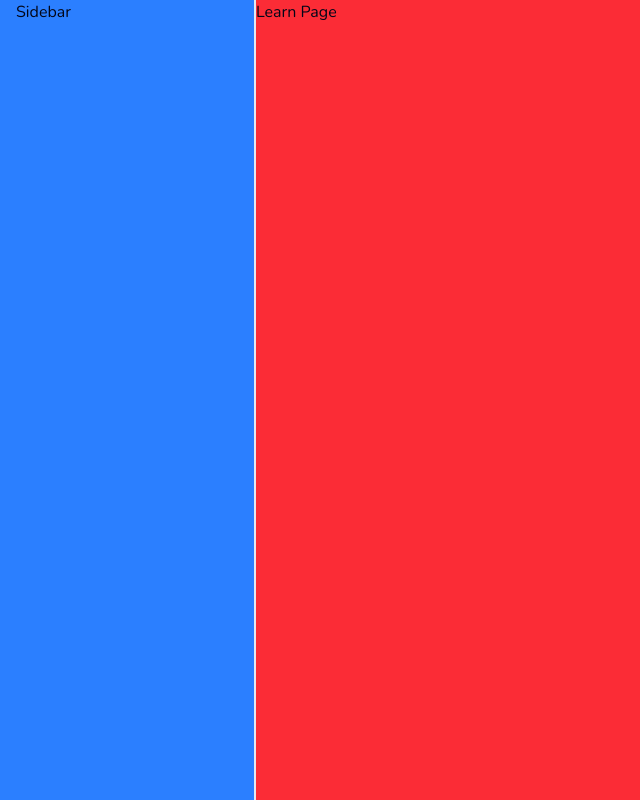
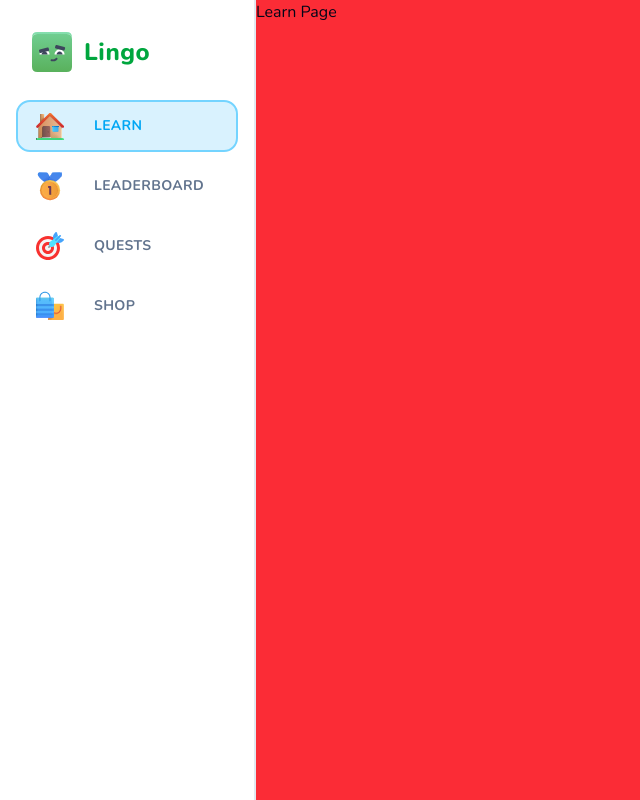
Before and after one commit to neomat-prog/lingo-clone, a Next.js app: page /learn in a window 1280 px wide. Shown: the whole page, without its empty margins (0-640 px from the left). Built offline with nearby package versions, Linux system fonts and the light colour scheme.

Commit message:
add sidebar component with dynamic items and loading indicators

```diff
--- /dev/null
+++ b/components/sidebar-item.tsx
@@ -0,0 +1,35 @@
+"use client";
+
+import { usePathname } from "next/navigation";
+import { Button } from "./ui/button";
+import Link from "next/link";
+import Image from "next/image";
+
+type Props = {
+  label: string;
+  iconSrc: string;
+  href: string;
+};
+
+export const SidebarItem = ({ label, iconSrc, href }: Props) => {
+  const pathname = usePathname();
+  const active = pathname === href;
+  return (
+    <Button
+      variant={active ? "sidebarOutline" : "sidebar"}
+      className="justify-start h-[52px]"
+      asChild
+    >
+      <Link href={href}>
+        <Image
+          src={iconSrc}
+          alt={label}
+          className="mr-5"
+          height={32}
+          width={32}
+        />
+        {label}
+      </Link>
+    </Button>
+  );
+};
--- a/components/sidebar.tsx
+++ b/components/sidebar.tsx
@@ -1,5 +1,9 @@
 import { cn } from "@/lib/utils";
-
+import Image from "next/image";
+import Link from "next/link";
+import { SidebarItem } from "./sidebar-item";
+import { ClerkLoaded, ClerkLoading, UserButton } from "@clerk/nextjs";
+import { Loader } from "lucide-react";
 type Props = {
   className?: string;
 };
@@ -8,11 +12,36 @@ export const Sidebar = ({ className }: Props) => {
   return (
     <div
       className={cn(
-        "flex bg-blue-500 h-full lg:w-[256px] lg:fixed left-0 top-0 px-4 border-r-2 flex-col ",
+        "flex  h-full lg:w-[256px] lg:fixed left-0 top-0 px-4 border-r-2 flex-col ",
         className
       )}
     >
-      Sidebar
+      <Link href={"/learn"}>
+        <div className="pt-8 pl-4 pb-7 flex items-center gap-x-3">
+          <Image src={"/mascot.svg"} height={40} width={40} alt="Mascot" />
+          <h1 className="text-2xl font-extrabold text-green-600 tracking-wide">
+            Lingo
+          </h1>
+        </div>
+      </Link>
+      <div className="flex flex-col gap-y-2 flex-1">
+        <SidebarItem iconSrc="/learn.svg" label="learn" href="/learn" />
+        <SidebarItem
+          iconSrc="/leaderboard.svg"
+          label="Leaderboard"
+          href="/leaderboard"
+        />
+        <SidebarItem iconSrc="/quests.svg" label="Quests" href="/quests" />
+        <SidebarItem iconSrc="/shop.svg" label="Shop" href="/shop" />
+      </div>
+      <div className="p-4">
+        <ClerkLoading>
+          <Loader className="h-5 w-5 text-muted-foreground animate-spin" />
+        </ClerkLoading>
+        <ClerkLoaded>
+          <UserButton />
+        </ClerkLoaded>
+      </div>
     </div>
   );
 };
```
